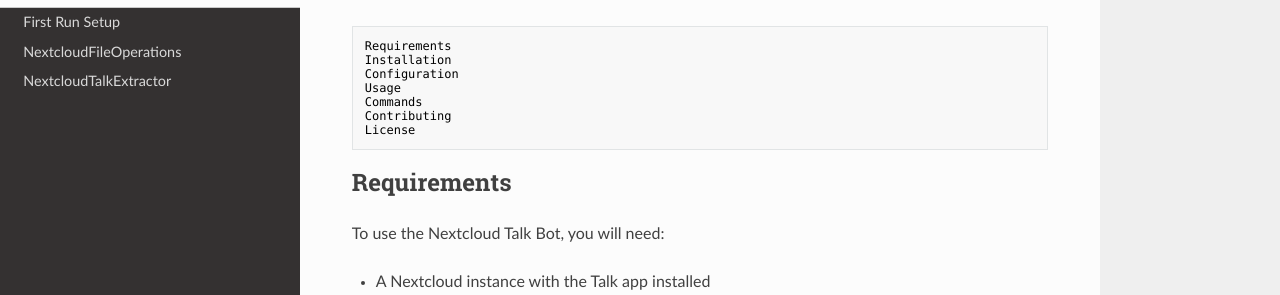
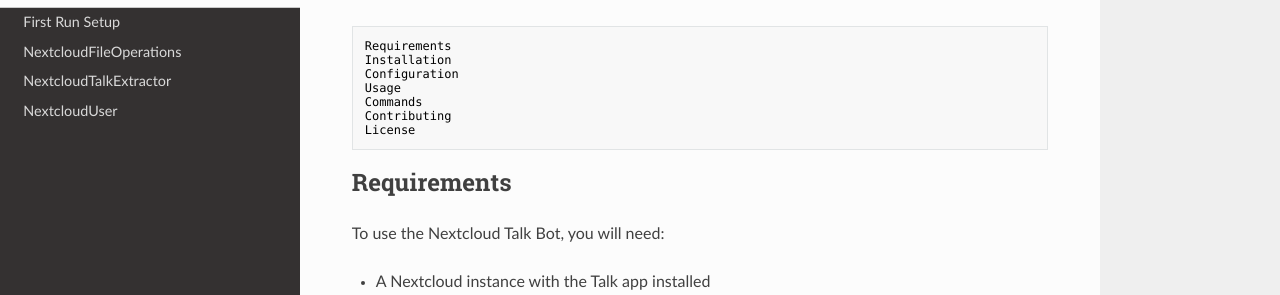
Before and after one commit to sowoi/nextcloud-talk-bot, an MkDocs documentation site: the page built from docs/index.md, in a window 1280 px wide. Shown: the part 129-424 px from the top of the page. Built offline with MkDocs 1.6.1, drawn with Linux system fonts in a browser that asks for light colours; nearby versions of some CDN libraries.

Commit message:
Documentation

```diff
--- a/mkdocs.yml
+++ b/mkdocs.yml
@@ -5,4 +5,5 @@
     - First Run Setup : FirstRunSetup.md
     - NextcloudFileOperations: NextcloudFileOperations.md
     - NextcloudTalkExtractor: NextcloudTalkExtractor.md
+    - NextcloudUser: NextcloudUser.md
 theme: readthedocs
```
Also changed, not shown: site/404.html, site/NextcloudFileOperations/index.html, site/NextcloudTalkExtractor/index.html, site/index.html, site/search.html, site/search/search_index.json, site/sitemap.xml, 1 other file.
